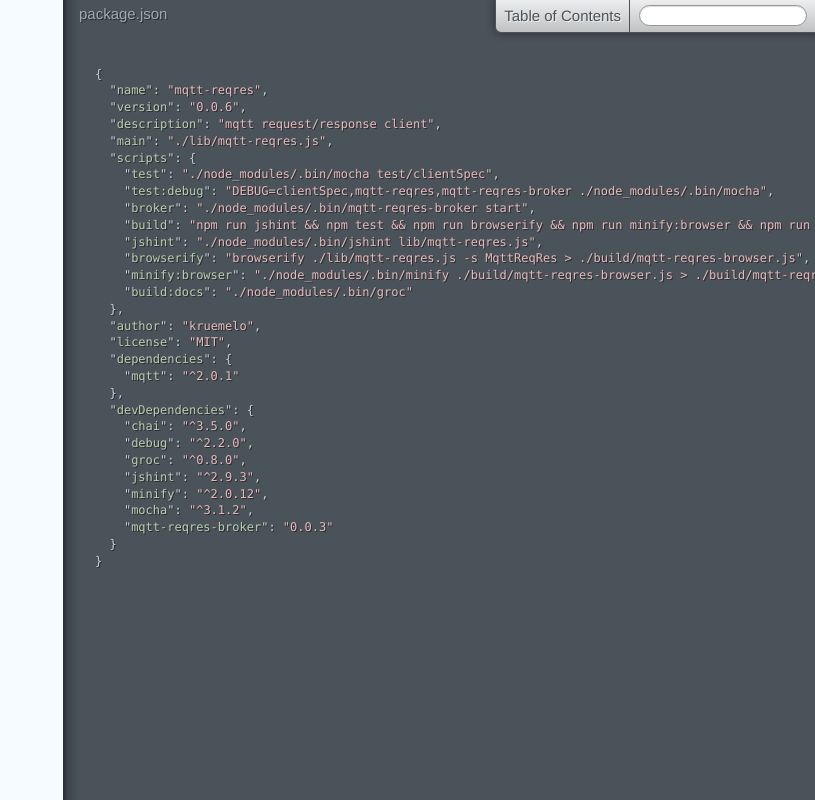
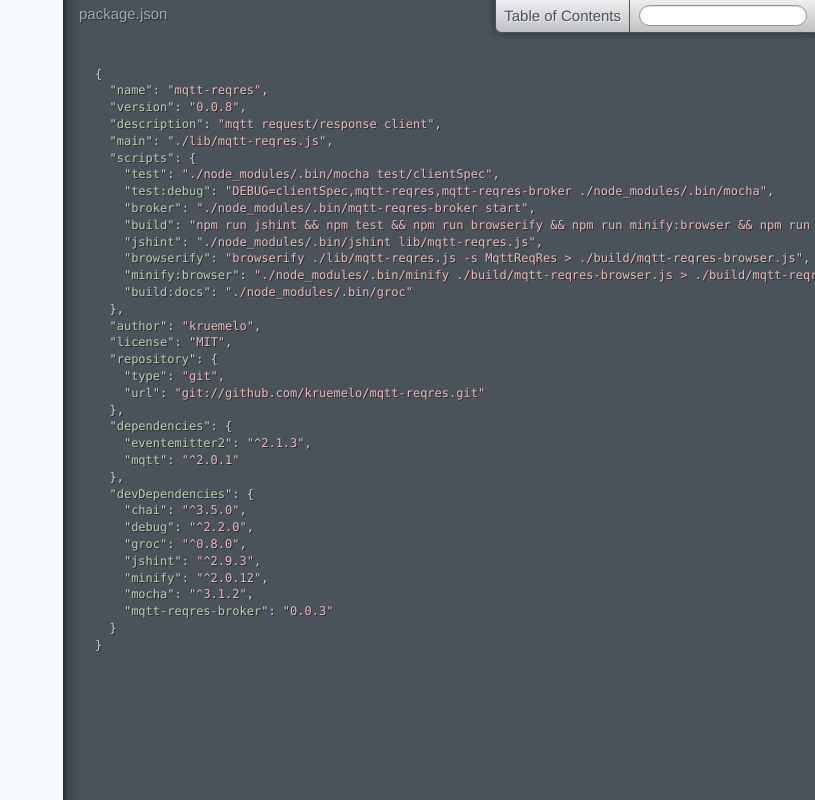
Before and after one commit to kruemelo/mqtt-reqres, a website: page doc/package.html in a window 1280 px wide. Shown: the top 800 px of the page, without its empty margins (465-1280 px from the left). Drawn offline with Linux system fonts and the light colour scheme.

Commit message:
+eventemitter2@2.1.3, renamed events to broker.connect and client.connect

```diff
--- a/doc/assets/behavior.js
+++ b/doc/assets/behavior.js
@@ -17,9 +17,159 @@ f.event={add:function(a,c,d,e,g){var h,i,j,k,l,m,n,o,p,q,r,s;if(!(a.nodeType===3
         "projectPath": "README.md",
         "targetPath": "index",
         "pageTitle": "index",
-        "title": "index"
+        "firstHeader": {
+          "type": "heading",
+          "data": {
+            "level": 1,
+            "title": "mqtt-reqres",
+            "slug": "mqtt-reqres",
+            "isFileHeader": true
+          },
+          "depth": 1
+        },
+        "title": "mqtt-reqres"
       },
-      "depth": 1
+      "depth": 1,
+      "outline": [
+        {
+          "type": "heading",
+          "data": {
+            "level": 1,
+            "title": "API",
+            "slug": "api"
+          },
+          "depth": 1,
+          "children": [
+            {
+              "type": "heading",
+              "data": {
+                "level": 2,
+                "title": "Methods",
+                "slug": "methods"
+              },
+              "depth": 2,
+              "children": [
+                {
+                  "type": "heading",
+                  "data": {
+                    "level": 3,
+                    "title": "MqttReqRes([options])",
+                    "slug": "mqttreqresoptions"
+                  },
+                  "depth": 3
+                }, {
+                  "type": "heading",
+                  "data": {
+                    "level": 3,
+                    "title": "request(toClientId[, payload, meta])",
+                    "slug": "requesttoclientid-payload-meta"
+                  },
+                  "depth": 3
+                }, {
+                  "type": "heading",
+                  "data": {
+                    "level": 3,
+                    "title": "onRequest(callback)",
+                    "slug": "onrequestcallback"
+                  },
+                  "depth": 3
+                }, {
+                  "type": "heading",
+                  "data": {
+                    "level": 3,
+                    "title": "sharedSecret(callback)",
+                    "slug": "sharedsecretcallback"
+                  },
+                  "depth": 3
+                }, {
+                  "type": "heading",
+                  "data": {
+                    "level": 3,
+                    "title": "connect([toClientId[, sharedSecret]])",
+                    "slug": "connecttoclientid-sharedsecret"
+                  },
+                  "depth": 3
+                }, {
+                  "type": "heading",
+                  "data": {
+                    "level": 3,
+                    "title": "disconnect([fromClientId])",
+                    "slug": "disconnectfromclientid"
+                  },
+                  "depth": 3
+                }
+              ]
+            }, {
+              "type": "heading",
+              "data": {
+                "level": 2,
+                "title": "Events",
+                "slug": "events"
+              },
+              "depth": 2,
+              "children": [
+                {
+                  "type": "heading",
+                  "data": {
+                    "level": 3,
+                    "title": "broker.connect",
+                    "slug": "brokerconnect"
+                  },
+                  "depth": 3
+                }, {
+                  "type": "heading",
+                  "data": {
+                    "level": 3,
+                    "title": "client.connect",
+                    "slug": "clientconnect"
+                  },
+                  "depth": 3
+                }
+              ]
+            }, {
+              "type": "heading",
+              "data": {
+                "level": 2,
+                "title": "include client into web page",
+                "slug": "include-client-into-web-page"
+              },
+              "depth": 2
+            }, {
+              "type": "heading",
+              "data": {
+                "level": 2,
+                "title": "use the client as a module",
+                "slug": "use-the-client-as-a-module"
+              },
+              "depth": 2
+            }, {
+              "type": "heading",
+              "data": {
+                "level": 2,
+                "title": "test",
+                "slug": "test"
+              },
+              "depth": 2
+            }, {
+              "type": "heading",
+              "data": {
+                "level": 2,
+                "title": "other tasks",
+                "slug": "other-tasks"
+              },
+              "depth": 2
+            }, {
+              "type": "heading",
+              "data": {
+                "level": 2,
+                "title": "build docs",
+                "slug": "build-docs"
+              },
+              "depth": 2
+            }
+          ]
+        }
+      ]
     }, {
       "type": "file",
       "data": {
@@ -38,7 +188,18 @@ f.event={add:function(a,c,d,e,g){var h,i,j,k,l,m,n,o,p,q,r,s;if(!(a.nodeType===3
         "pageTitle": "clientSpec",
         "title": "clientSpec"
       },
-      "depth": 1
+      "depth": 1,
+      "outline": [
+        {
+          "type": "heading",
+          "data": {
+            "level": 2,
+            "title": "clientSpec",
+            "slug": "clientspec"
+          },
+          "depth": 2
+        }
+      ]
     }, {
       "type": "folder",
       "data": {
--- a/doc/package.html
+++ b/doc/package.html
@@ -1,6 +1,6 @@
 <!DOCTYPE html><html lang="en"><head><title>package</title></head><meta http-equiv="Content-Type" content="text/html; charset=utf-8"><meta name="viewport" content="width=device-width, initial-scale=1.0, minimum-scale=1.0, maximum-scale=1.0"><meta name="groc-relative-root" content=""><meta name="groc-document-path" content="package"><meta name="groc-project-path" content="package.json"><link rel="stylesheet" type="text/css" media="all" href="assets/style.css"><script type="text/javascript" src="assets/behavior.js"></script><body><div id="meta"><div class="file-path">package.json</div></div><div id="document"><div class="segment"><div class="code"><div class="wrapper">{
   "<span class="hljs-attribute">name</span>": <span class="hljs-value"><span class="hljs-string">"mqtt-reqres"</span></span>,
-  "<span class="hljs-attribute">version</span>": <span class="hljs-value"><span class="hljs-string">"0.0.6"</span></span>,
+  "<span class="hljs-attribute">version</span>": <span class="hljs-value"><span class="hljs-string">"0.0.8"</span></span>,
   "<span class="hljs-attribute">description</span>": <span class="hljs-value"><span class="hljs-string">"mqtt request/response client"</span></span>,
   "<span class="hljs-attribute">main</span>": <span class="hljs-value"><span class="hljs-string">"./lib/mqtt-reqres.js"</span></span>,
   "<span class="hljs-attribute">scripts</span>": <span class="hljs-value">{
@@ -15,7 +15,12 @@
   </span>}</span>,
   "<span class="hljs-attribute">author</span>": <span class="hljs-value"><span class="hljs-string">"kruemelo"</span></span>,
   "<span class="hljs-attribute">license</span>": <span class="hljs-value"><span class="hljs-string">"MIT"</span></span>,
+  "<span class="hljs-attribute">repository</span>": <span class="hljs-value">{
+    "<span class="hljs-attribute">type</span>": <span class="hljs-value"><span class="hljs-string">"git"</span></span>,
+    "<span class="hljs-attribute">url</span>": <span class="hljs-value"><span class="hljs-string">"git://github.com/kruemelo/mqtt-reqres.git"</span>
+  </span>}</span>,
   "<span class="hljs-attribute">dependencies</span>": <span class="hljs-value">{
+    "<span class="hljs-attribute">eventemitter2</span>": <span class="hljs-value"><span class="hljs-string">"^2.1.3"</span></span>,
     "<span class="hljs-attribute">mqtt</span>": <span class="hljs-value"><span class="hljs-string">"^2.0.1"</span>
   </span>}</span>,
   "<span class="hljs-attribute">devDependencies</span>": <span class="hljs-value">{
--- a/package.json
+++ b/package.json
@@ -1,6 +1,6 @@
 {
   "name": "mqtt-reqres",
-  "version": "0.0.8",
+  "version": "0.0.9",
   "description": "mqtt request/response client",
   "main": "./lib/mqtt-reqres.js",
   "scripts": {
@@ -20,6 +20,7 @@
     "url": "git://github.com/kruemelo/mqtt-reqres.git"
   },
   "dependencies": {
+    "eventemitter2": "^2.1.3",
     "mqtt": "^2.0.1"
   },
   "devDependencies": {
```
Also changed, not shown: doc/clientSpec.html (+2 -2 lines), doc/index.html (+4 -4 lines), doc/lib/mqtt-reqres.html (+12 -8 lines), test/clientSpec.js (+2 -2 lines), test/index.html (+4 -4 lines), README.md, build/mqtt-reqres-browser.js, build/mqtt-reqres-browser.min.js, lib/mqtt-reqres.js.
